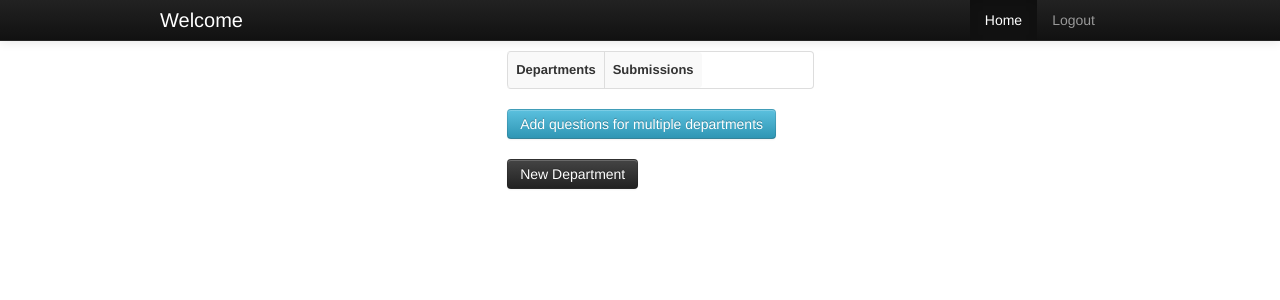
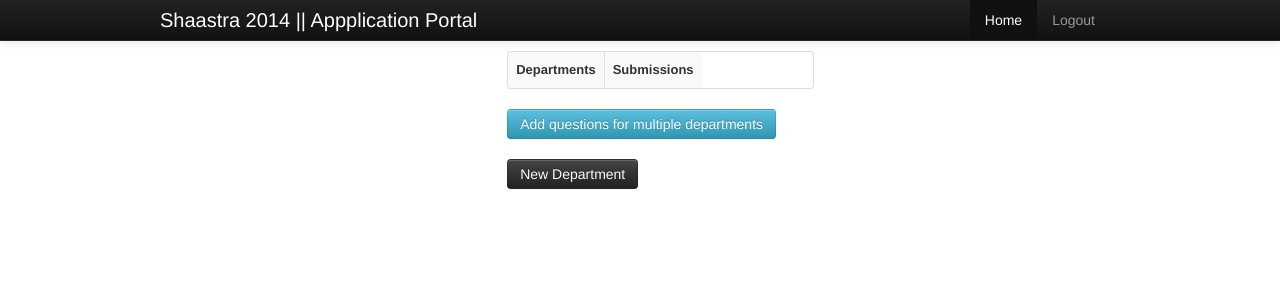
Before and after one commit to shahidhk/app-portal, a Django app: template templates/cores/core.html in a window 1280 px wide. Shown: the top 300 px of the page. Run offline with Django 3.2, Linux system fonts and the light colour scheme; the template is opened without the code that fills it, so the values that code supplies are empty; some libraries are stand-ins or nearby versions.

Commit message:
minor changes

```diff
--- a/templates/coord/base.html
+++ b/templates/coord/base.html
@@ -10,7 +10,7 @@
     	<div id="header" class="navbar navbar-inverse navbar-static-top">
         	<div class="navbar-inner">
             	<div class="container">
-                	<a class="brand" href="{{site_url}}" style="color:#fff;">Welcome</a>
+                	<a class="brand" href="{{site_url}}" style="color:#fff;">Shaastra 2014 || Appplication Portal</a>
                     <div id="links" class="pull-right nav-collapse collapse">
                     	<ul class="nav">
                         	<li class="active"><a href="{{site_url}}">Home</a></li>
--- a/templates/cores/base.html
+++ b/templates/cores/base.html
@@ -10,7 +10,7 @@
     	<div id="header" class="navbar navbar-inverse navbar-static-top">
         	<div class="navbar-inner">
             	<div class="container">
-                	<a class="brand" href="{{site_url}}" style="color:#fff;">Welcome</a>
+                	<a class="brand" href="{{site_url}}" style="color:#fff;">Shaastra 2014 || Appplication Portal</a>
                     <div id="links" class="pull-right nav-collapse collapse">
                     	<ul class="nav">
                         	<li class="active"><a href="{{site_url}}">Home</a></li>
```
